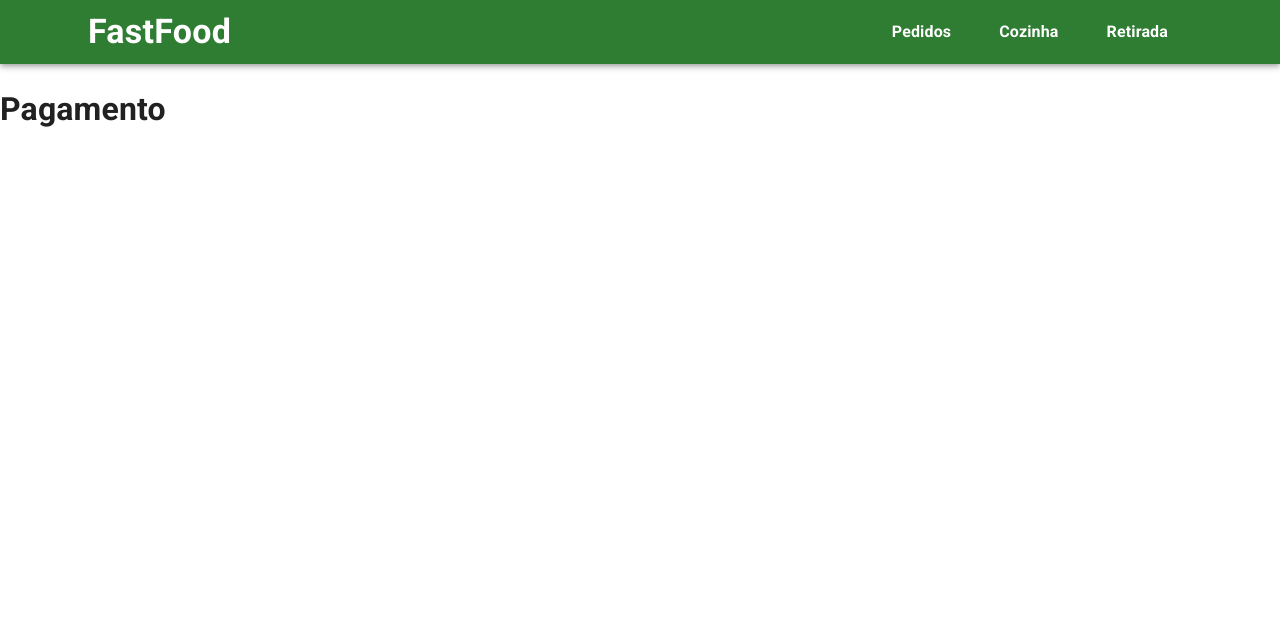
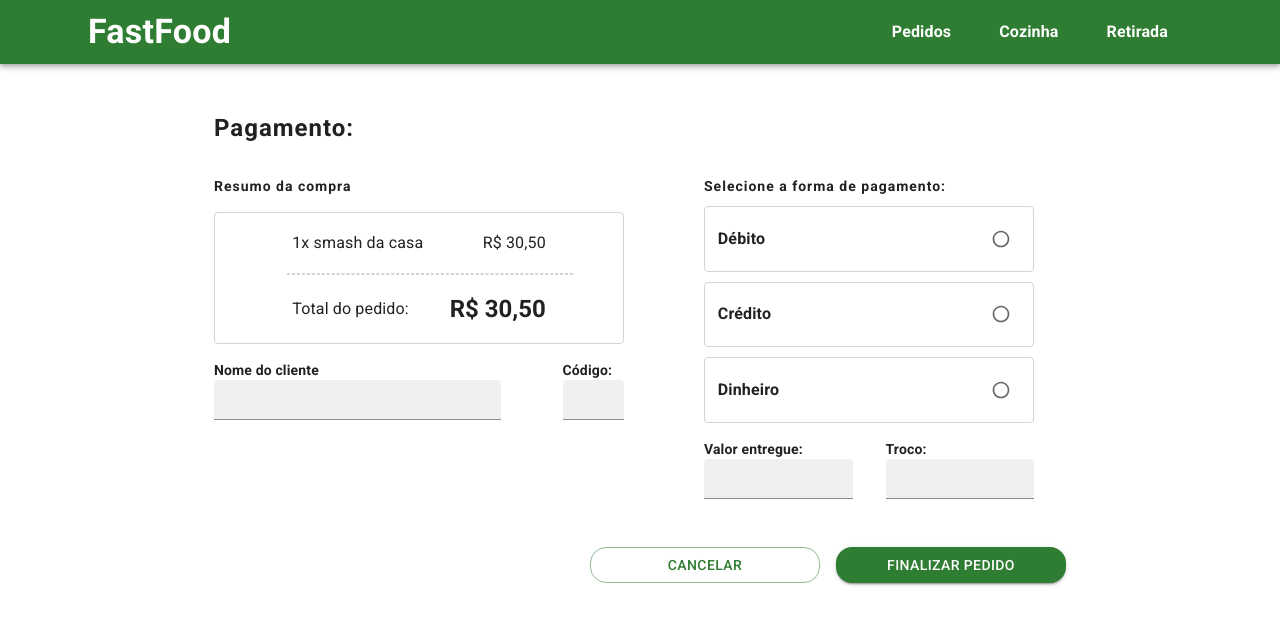
Before and after one commit to Miguel1989-hub/fastfood, a React (Create React App) app: page /pagamento in a window 1280 px wide. Shown: the top 624 px of the page. Built offline with nearby package versions, Linux system fonts and the light colour scheme.

Commit message:
feat: add payment page

```diff
--- a/src/pages/Payment/index.js
+++ b/src/pages/Payment/index.js
@@ -1,10 +1,90 @@
+import { Container, Stack, Box, Divider, Typography, TextField, Radio, Button } from "@mui/material";
 import NavBar from "../../components/Navbar";
 
 const Payment = () => {
     return (
         <>
             <NavBar />
-            <h1>Pagamento</h1>
+            <Container maxWidth="md">
+                <Stack
+                    direction="row"
+                    sx={{ marginTop: "3rem", paddingRight: "2rem" }}
+                >
+                    <Box sx={{ width: "50%" }}>
+                        <Typography
+                            variant="h5"
+                            sx={{ fontWeight: "bold", letterSpacing: "1px" }}
+                        >
+                            Pagamento:
+                        </Typography>
+                        <Typography
+                            variant="body2"
+                            sx={{ fontWeight: "bold", letterSpacing: "1px", marginTop: "2rem" }}
+                        >
+                            Resumo da compra
+                        </Typography>
+                        <Box sx={{ border: "solid 0.5px", borderColor: "#d3d3d3", borderRadius: "4px", marginTop: "1rem" }}>
+                            <Stack
+                                direction="column"
+                                divider={<Divider variant="inset" sx={{ width: "70%", border: "dashed 0.5px", borderColor: "#d3d3d3" }} />}
+                            >
+                                <Stack direction="row" alignItems="center" justifyContent="space-between" sx={{ width: "70%", padding: "1rem", margin: "2px auto" }}>
+                                    <Typography variant="body1" >1x smash da casa</Typography>
+                                    <Typography variant="body1" >R$ 30,50</Typography>
+                                </Stack>
+                                <Stack direction="row" alignItems="center" justifyContent="space-between" sx={{ width: "70%", padding: "1rem", margin: "2px auto" }}>
+                                    <Typography variant="body1" >Total do pedido:</Typography>
+                                    <Typography variant="h5" sx={{ fontWeight: "bold" }} >R$ 30,50</Typography>
+                                </Stack>
+                            </Stack>
+                        </Box>
+                        <Stack direction="row" justifyContent="space-between" alignItems="center" sx={{ marginTop: "1rem", width: "100%" }}>
+                            <Stack direction="column" sx={{ width: "70%" }}>
+                                <Typography variant="body2" sx={{ fontWeight: "bold" }} >Nome do cliente</Typography>
+                                <TextField hiddenLabel variant="filled" size="small" />
+                            </Stack>
+                            <Stack direction="column" justifyContent="space-between" sx={{ width: "15%" }}>
+                                <Typography variant="body2" sx={{ fontWeight: "bold" }} >Código:</Typography>
+                                <TextField hiddenLabel variant="filled" size="small" />
+                            </Stack>
+                        </Stack>
+                    </Box>
+                    <Box sx={{ width: "50%", paddingLeft: "5rem" }}>
+                        <Typography
+                            variant="body2"
+                            sx={{ fontWeight: "bold", letterSpacing: "1px", marginTop: "4rem" }}
+                        >
+                            Selecione a forma de pagamento:
+                        </Typography>
+                        <Stack direction="row" justifyContent="space-between" alignItems="center" sx={{ border: "solid 0.5px", borderRadius: "4px", borderColor: "#d3d3d3", padding: "0.8rem", width: "100%", marginTop: "10px" }}>
+                            <Typography variant="body1" sx={{ fontWeight: "bold" }}>Débito</Typography>
+                            <Radio size="small" />
+                        </Stack>
+                        <Stack direction="row" justifyContent="space-between" alignItems="center" sx={{ border: "solid 0.5px", borderRadius: "4px", borderColor: "#d3d3d3", padding: "0.8rem", width: "100%", marginTop: "10px" }}>
+                            <Typography variant="body1" sx={{ fontWeight: "bold" }}>Crédito</Typography>
+                            <Radio size="small" />
+                        </Stack>
+                        <Stack direction="row" justifyContent="space-between" alignItems="center" sx={{ border: "solid 0.5px", borderRadius: "4px", borderColor: "#d3d3d3", padding: "0.8rem", width: "100%", marginTop: "10px" }}>
+                            <Typography variant="body1" sx={{ fontWeight: "bold" }}>Dinheiro</Typography>
+                            <Radio size="small" />
+                        </Stack>
+                        <Stack direction="row" justifyContent="space-between" alignItems="center" sx={{ marginTop: "1rem", width: "100%" }}>
+                    <Stack direction="column" sx={{ width: "45%" }}>
+                        <Typography variant="body2" sx={{ fontWeight: "bold" }} >Valor entregue:</Typography>
+                        <TextField hiddenLabel variant="filled" size="small" />
+                    </Stack>
+                    <Stack direction="column" justifyContent="space-between" sx={{ width: "45%" }}>
+                        <Typography variant="body2" sx={{ fontWeight: "bold" }} >Troco:</Typography>
+                        <TextField hiddenLabel variant="filled" size="small" />
+                    </Stack>
+                </Stack>
+                    </Box>
+                </Stack>
+                <Stack sx={{ margin: "3rem 0" }} justifyContent="flex-end" direction={{ xs: 'column', sm: 'row' }} spacing={{ xs: 2 }}>
+                    <Button variant="outlined" sx={{ width: "230px", borderRadius: "16px" }}>Cancelar</Button>
+                    <Button variant="contained" sx={{ width: "230px", borderRadius: "16px" }}>Finalizar pedido</Button>
+                </Stack>
+            </Container >
         </>
     )
 }
```
